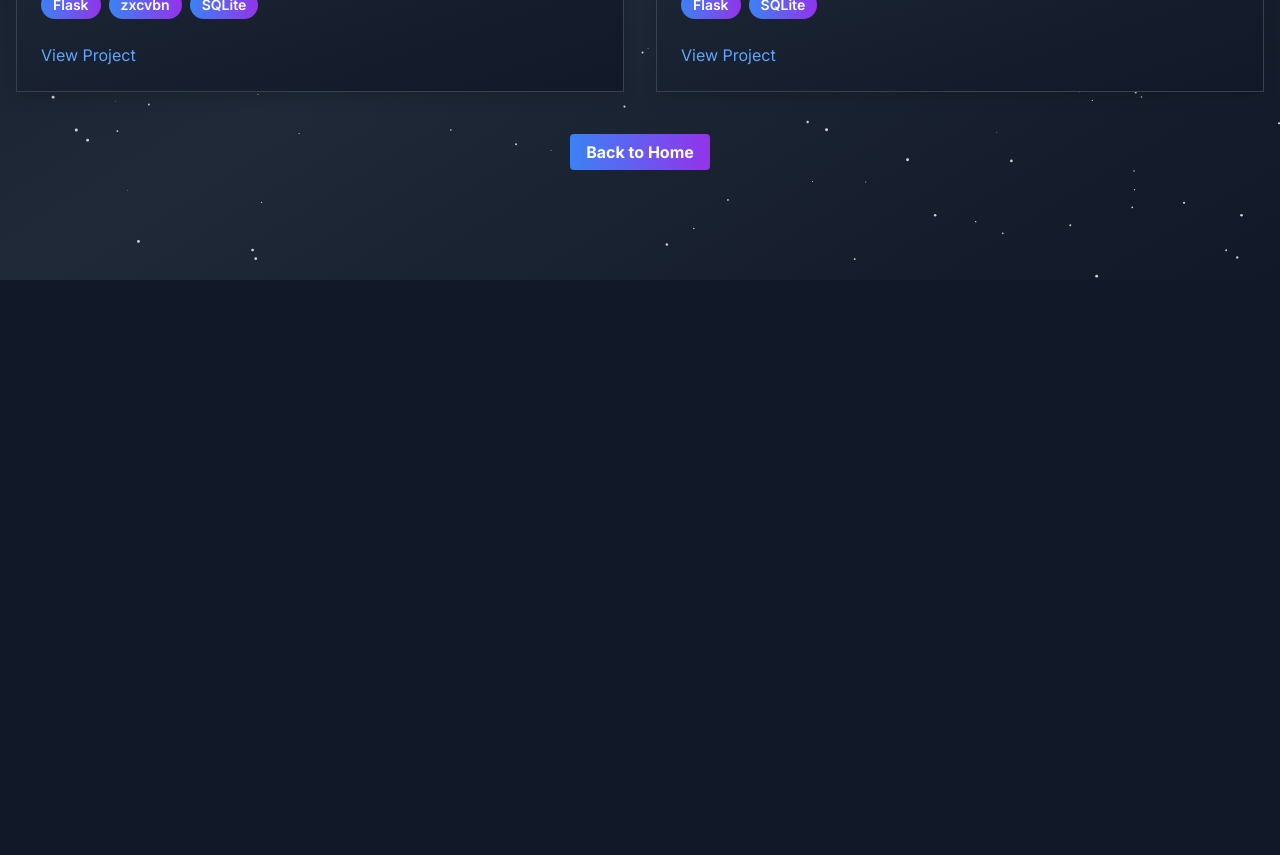
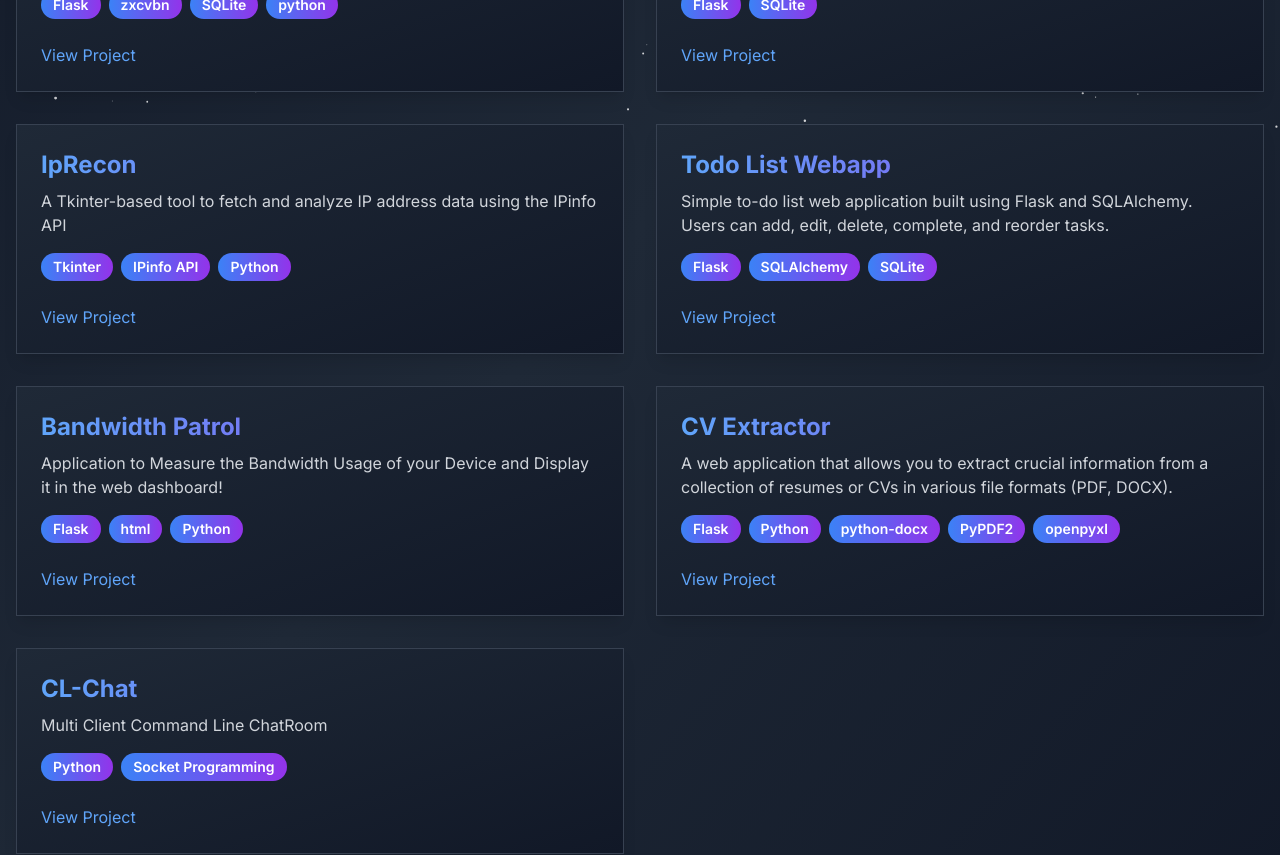
Before and after one commit to instax-dutta/portfoliov3, a Next.js app: page /projects in a window 1280 px wide. Shown: the part 520-1375 px from the top of the page. Before the commit the page ends 800 px from the top, so only its background shows below. Built offline with nearby package versions, Linux system fonts and the light colour scheme.

Commit message:
updated data

```diff
--- a/app/page.tsx
+++ b/app/page.tsx
@@ -52,7 +52,7 @@ export default function Home() {
           className="text-xl mb-12 text-gray-300"
           variants={itemVariants}
         >
-          Computer Science Student | Machine Learning Enthusiast
+          Computer Science Student | Machine Learning Enthusiast | DevOps Engineer | Entrepreneur | Innovator
         </motion.p>
         <motion.nav variants={itemVariants}>
           <ul className="flex flex-wrap justify-center gap-4">
--- a/app/projects/page.tsx
+++ b/app/projects/page.tsx
@@ -2,13 +2,15 @@
 
 import Link from 'next/link'
 import { motion } from 'framer-motion'
+import { title } from 'process'
+import { link } from 'fs'
 
 const projects = [
   {
     title: "Product Review Sentiment Analyser",
     description: "Developed a web application using Flask and BeautifulSoup to analyze Flipkart product reviews.",
     link: "https://github.com/instax-dutta/ProductReviewSentimentAnalyser",
-    technologies: ["Flask", "BeautifulSoup"]
+    technologies: ["Flask", "BeautifulSoup","Python",]
   },
   {
     title: "Ultimate-Firewall",
@@ -20,14 +22,45 @@ const projects = [
     title: "SecPassGen",
     description: "Built a secure password generator web application with Flask.",
     link: "https://github.com/instax-dutta/Secure-Password-Generator-Webapp",
-    technologies: ["Flask", "zxcvbn", "SQLite"]
+    technologies: ["Flask", "zxcvbn", "SQLite","python"]
   },
   {
     title: "PassGuard",
     description: "Developed a secure password manager application with Flask.",
-    link: "#",
-    technologies: ["Flask", "SQLite"]
+    link: "https://github.com/instax-dutta/FlaskPasswordManagerApp",
+    technologies: ["Flask", "SQLite",]
+  },
+  {
+    title: "IpRecon",
+    description: "A Tkinter-based tool to fetch and analyze IP address data using the IPinfo API",
+    link: "https://github.com/instax-dutta/IPRecon",
+    technologies: ["Tkinter", "IPinfo API", "Python"]
+  },
+  {
+    title: "Todo List Webapp",
+    description: "Simple to-do list web application built using Flask and SQLAlchemy. Users can add, edit, delete, complete, and reorder tasks.",
+    link: "https://github.com/instax-dutta/TODO-List-FlaskApp",
+    technologies: ["Flask", "SQLAlchemy", "SQLite"]
+  },
+  {
+    title: "Bandwidth Patrol",
+    description: "Application to Measure the Bandwidth Usage of your Device and Display it in the web dashboard!",
+    link:"https://github.com/instax-dutta/Bandwith-Usage-Dashboard",
+    technologies: ["Flask", "html", "Python"]
+  },
+  {
+    title: "CV Extractor",
+    description: "A web application that allows you to extract crucial information from a collection of resumes or CVs in various file formats (PDF, DOCX).",
+    link: "https://github.com/instax-dutta/CvExtractor-Webapp",
+    technologies: ["Flask", "Python", "python-docx","PyPDF2","openpyxl"]
+  },
+  {
+    title: "CL-Chat",
+    description: "Multi Client Command Line ChatRoom",
+    link: "https://github.com/instax-dutta/CL-Chat",
+    technologies: ["Python", "Socket Programming"]
   }
+
 ]
 
 export default function Projects() {
--- a/app/skills/page.tsx
+++ b/app/skills/page.tsx
@@ -13,6 +13,12 @@ const skills = [
       { name: "JavaScript", level: 85 },
       { name: "HTML", level: 95 },
       { name: "CSS", level: 90 },
+      { name: "TypeScript", level: 80 },
+      { name: "C++", level: 40 },
+      { name: "Java", level: 50 },
+      { name: "SQL", level: 90 },
+      { name: "R", level: 20 },
+
     ]
   },
   {
@@ -27,6 +33,10 @@ const skills = [
       { name: "Keras", level: 80 },
       { name: "XGBoost", level: 75 },
       { name: "OpenCV", level: 70 },
+      { name: "Matplotlib", level: 85 },
+      { name: "Seaborn", level: 80 },
+      { name: "Plotly", level: 75 },
+      { name: "LmStudio",level: 75},
     ]
   },
   {
@@ -42,6 +52,9 @@ const skills = [
       { name: "Netlify", level: 85 },
       { name: "Vercel", level: 85 },
       { name: "GitHub Actions", level: 80 },
+      { name: "Jenkins", level: 50 },
+      { name: "Kubernetes", level: 20},
+      {}
     ]
   },
   {
@@ -52,6 +65,11 @@ const skills = [
       { name: "Communication", level: 90 },
       { name: "Adaptability", level: 95 },
       { name: "Collaboration", level: 90 },
+      { name: "Leadership", level: 80 },
+      { name: "Time Management", level: 90 },
+      { name: "Critical Thinking", level: 95 },
+      { name: "Creativity", level: 90 },
+      { name: "Empathy", level: 85 },
     ]
   }
 ]
```
